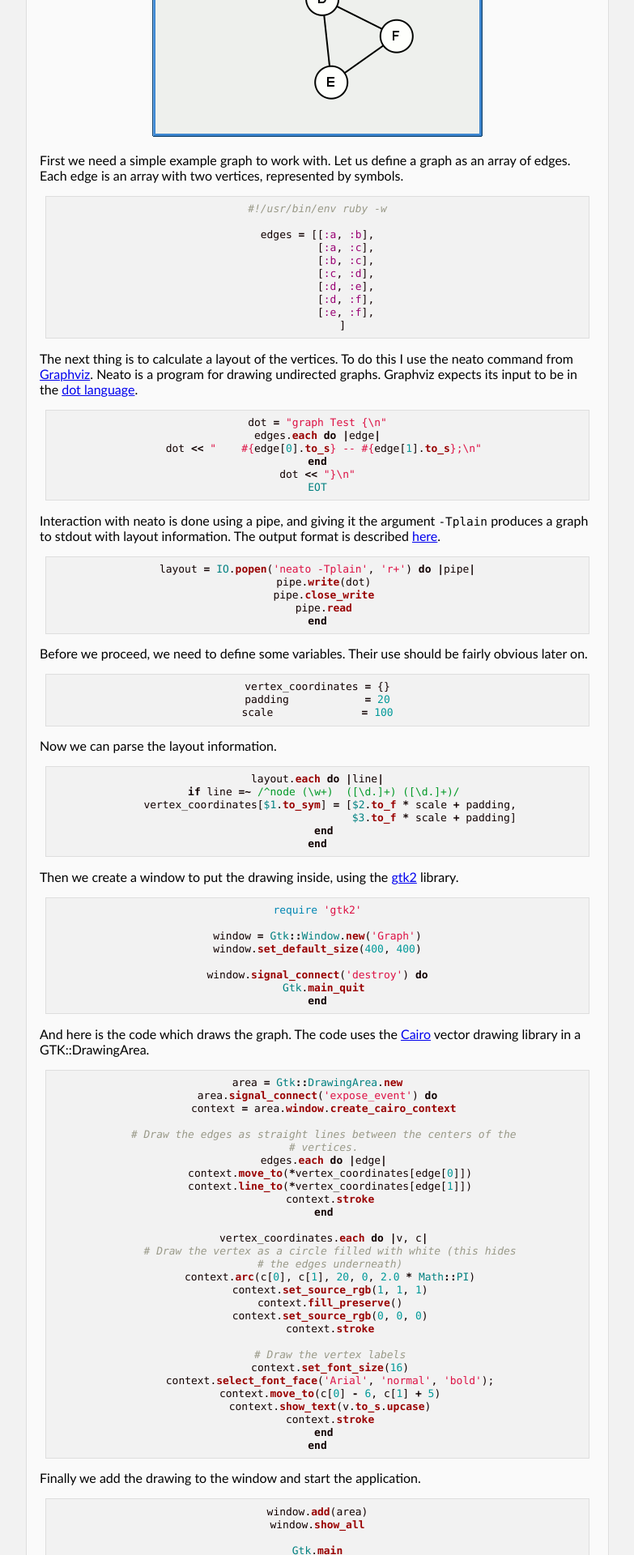
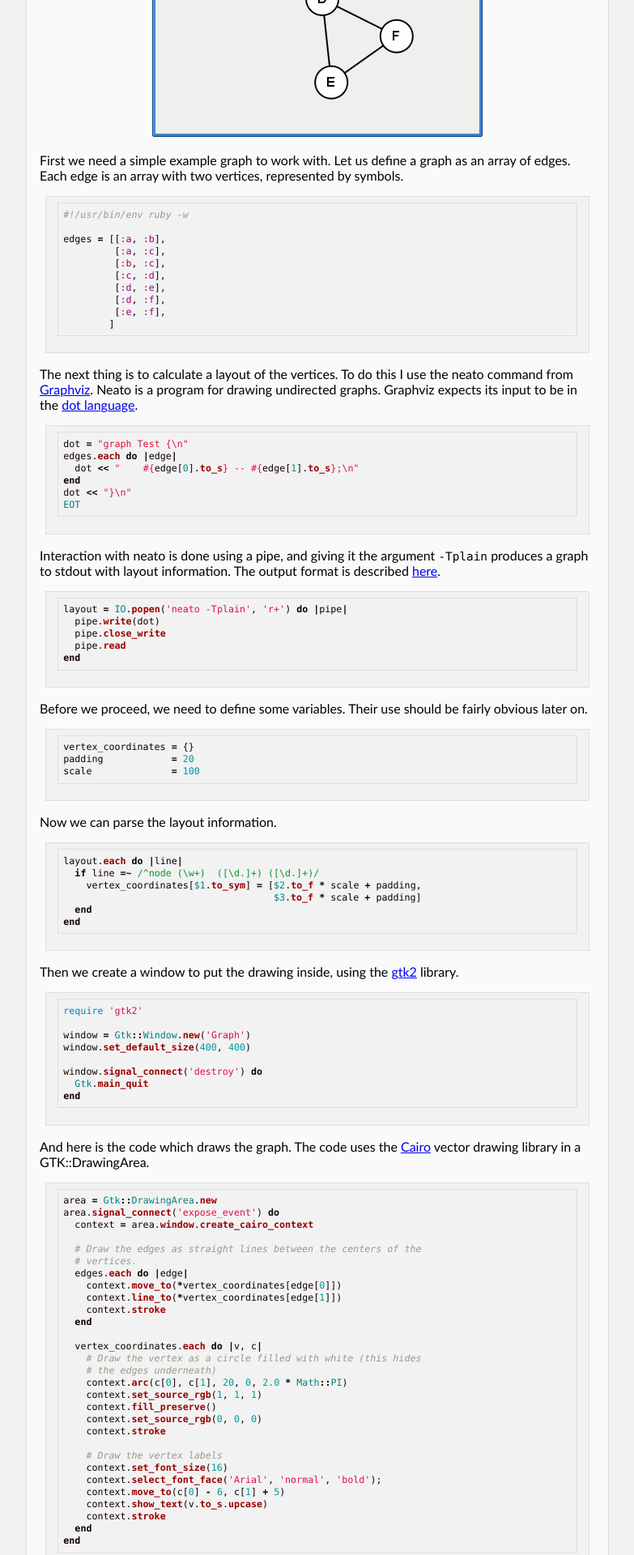
Before and after one commit to kjellm/kjellm.github.com, a Jekyll site: the page built from _posts/2010-10-20-DrawingGraphsWithRubyGTKCairoAndGraphviz.markdown, in a window 1280 px wide. Shown: the part 640-2560 px from the top of the page at 81% size, without its empty margins (248-1031 px from the left). Built offline with Jekyll 4.4.1, drawn with Linux system fonts in a browser that asks for light colours.

Commit message:
Fixed centered code snippets

````diff
--- a/_posts/2010-10-20-DrawingGraphsWithRubyGTKCairoAndGraphviz.markdown
+++ b/_posts/2010-10-20-DrawingGraphsWithRubyGTKCairoAndGraphviz.markdown
@@ -22,7 +22,7 @@ First we need a simple example graph to work with. Let us define a
 graph as an array of edges. Each edge is an array with two vertices,
 represented by symbols.
 
-{% highlight ruby %}
+``` ruby
 #!/usr/bin/env ruby -w
 
 edges = [[:a, :b],
@@ -33,58 +33,58 @@
          [:d, :f],
          [:e, :f],
         ]
-{% endhighlight %}
+```
 
 The next thing is to calculate a layout of the vertices. To do this I
 use the neato command from [Graphviz][2]. Neato is a program for
 drawing undirected graphs. Graphviz expects its input to be in the
 [dot language][3].
 
-{% highlight ruby %}
+``` ruby
 dot = "graph Test {\n"
 edges.each do |edge|
   dot << "    #{edge[0].to_s} -- #{edge[1].to_s};\n"
 end
 dot << "}\n"
 EOT
-{% endhighlight %}
+```
 
 Interaction with neato is done using a pipe, and giving it the
 argument <code>-Tplain</code> produces a graph to stdout with layout
 information. The output format is described [here][4].
 
-{% highlight ruby %}
+``` ruby
 layout = IO.popen('neato -Tplain', 'r+') do |pipe|
   pipe.write(dot)
   pipe.close_write
   pipe.read
 end
-{% endhighlight %}
+```
 
 Before we proceed, we need to define some variables. Their use should
 be fairly obvious later on.
 
-{% highlight ruby %}
+``` ruby
 vertex_coordinates = {}
 padding            = 20
 scale              = 100
-{% endhighlight %}
+```
 
 Now we can parse the layout information.
 
-{% highlight ruby %}
+``` ruby
 layout.each do |line|
   if line =~ /^node (\w+)  ([\d.]+) ([\d.]+)/
     vertex_coordinates[$1.to_sym] = [$2.to_f * scale + padding,
                                      $3.to_f * scale + padding]
   end
 end
-{% endhighlight %}
+```
 
 Then we create a window to put the drawing inside, using the [gtk2][5]
 library.
 
-{% highlight ruby %}
+``` ruby
 require 'gtk2'
 
 window = Gtk::Window.new('Graph')
@@ -93,12 +93,12 @@ window.set_default_size(400, 400)
 window.signal_connect('destroy') do
   Gtk.main_quit
 end
-{% endhighlight %}
+```
 
 And here is the code which draws the graph. The code uses the
 [Cairo][6] vector drawing library in a GTK::DrawingArea.
 
-{% highlight ruby %}
+``` ruby
 area = Gtk::DrawingArea.new
 area.signal_connect('expose_event') do
   context = area.window.create_cairo_context
@@ -128,16 +128,16 @@ area.signal_connect('expose_event') do
     context.stroke
   end
 end
-{% endhighlight %}
+```
 
 Finally we add the drawing to the window and start the application.
 
-{% highlight ruby %}
+``` ruby
 window.add(area)
 window.show_all
 
 Gtk.main
-{% endhighlight %}
+```
 
 THE END
 
````
